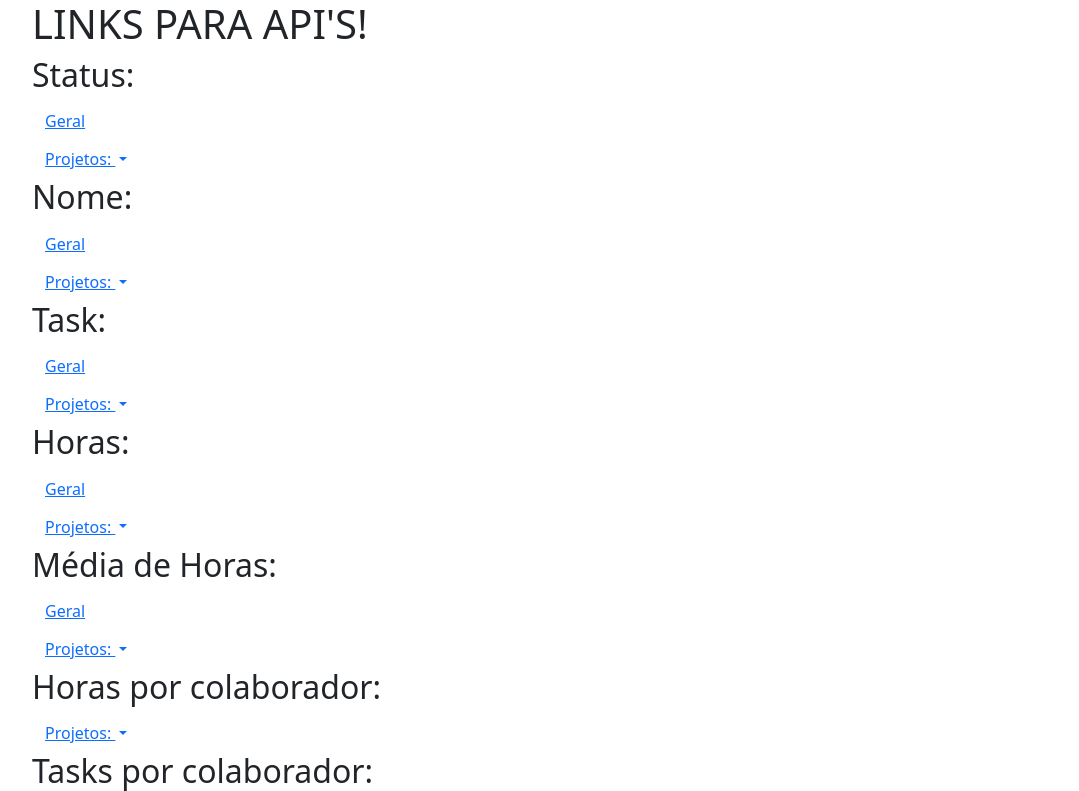
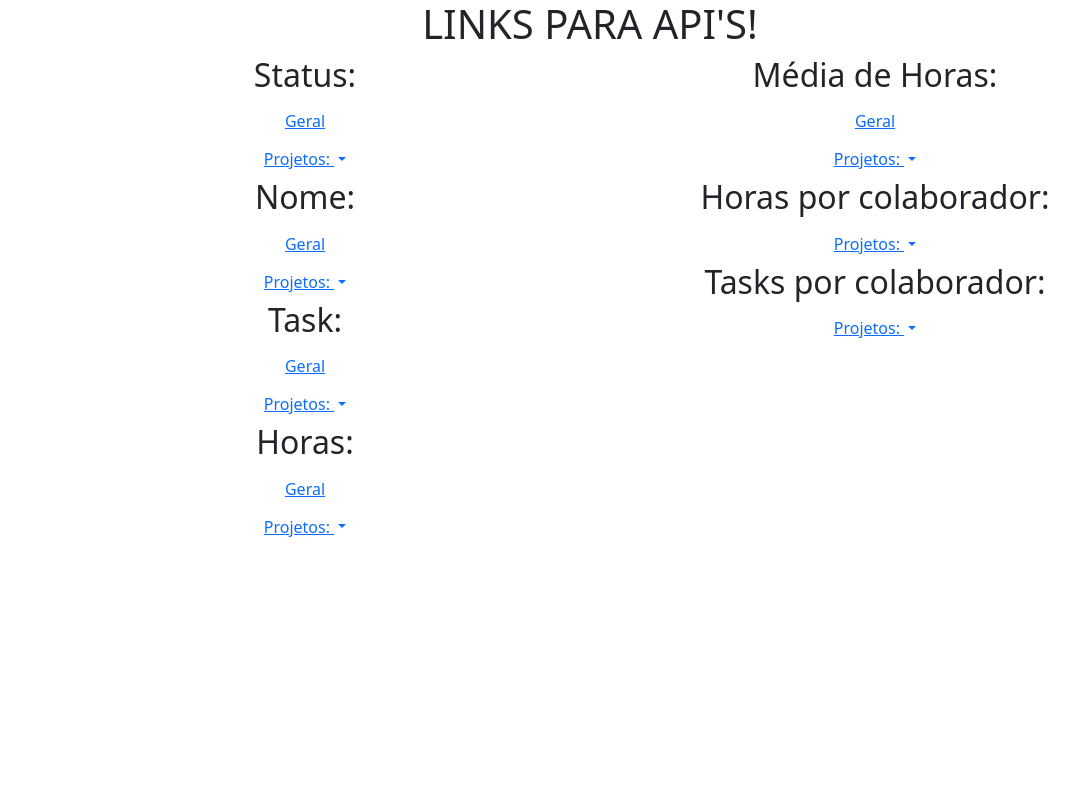
Before and after one commit to LucasACES/api_flask, a Flask app: page / in a window 1280 px wide. Shown: the top 791 px of the page, without its empty margins (50-1129 px from the left). After the commit the page ends 537 px from the top, so only its background shows below. Run offline with Flask 2, Linux system fonts and the light colour scheme; parts of the project's set-up code (start-up, migrations or seed data) failed here and were passed over; some libraries are stand-ins or nearby versions.

Commit message:
ajustando layout index

```diff
--- a/view/templates/index.html
+++ b/view/templates/index.html
@@ -11,7 +11,9 @@
 
     <body>
         <div class="container">
-            <h1>LINKS PARA API'S!</h1>
+            <div class="row">
+            <h1 class="text-center ">LINKS PARA API'S!</h1>
+            <div class="col-lg-6 text-center">
             <h2>Status:</h2>
             <div>
                 <button class="btn btn-link" type="button"><a target="_blank"
@@ -102,6 +104,8 @@
                     </ul>
                 </div>
             </div>
+        </div>
+        <div class="col-lg-6 text-center">
             <h2>Média de Horas:</h2>
             <div>
                 <button class="btn btn-link" type="button"><a target="_blank"
@@ -183,6 +187,8 @@
                 </div>
             </div>
         </div>
+        </div>
+        </div>
 
 
         <script src="https://code.jquery.com/jquery-3.3.1.slim.min.js" integrity="sha384-q8i/X+965DzO0rT7abK41JStQIAqVgRVzpbzo5smXKp4YfRvH+8abtTE1Pi6jizo" crossorigin="anonymous"></script>
```
